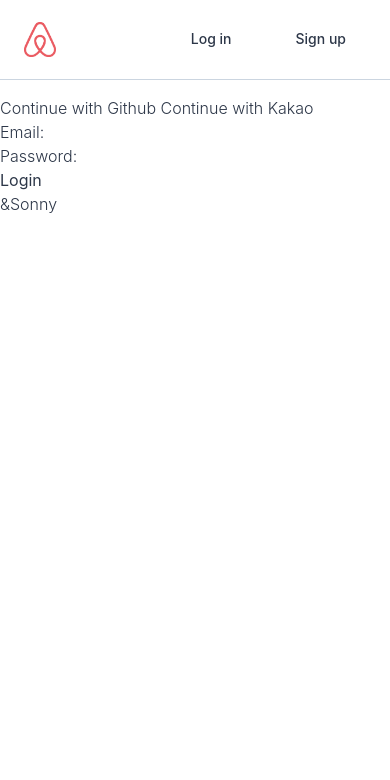
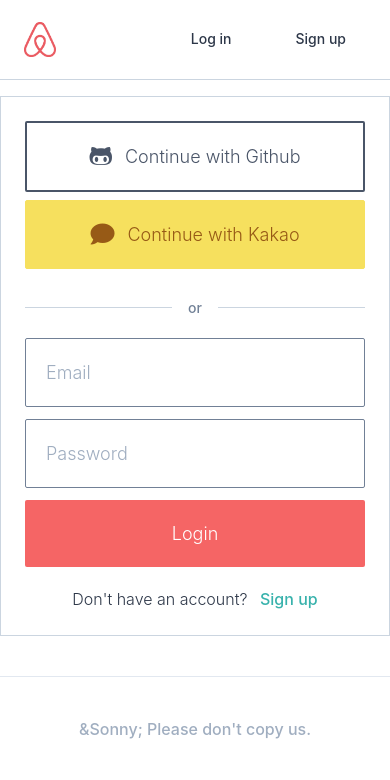
Before and after one commit to sonny-son/airbnb-clone, a Django app: page /users/login in a window 390 px wide. Shown: the top 780 px of the page. Run offline with Django 3.2, Linux system fonts and the light colour scheme; some libraries are stand-ins or nearby versions.

Commit message:
Done Login CSS

```diff
--- a/assets/scss/styles.scss
+++ b/assets/scss/styles.scss
@@ -15,4 +15,15 @@
   }
 }
 
+.btn {
+  @apply text-center rounded-sm font-light text-lg w-full p-5;
+}
+
+.input {
+  @apply rounded-sm py-5 font-light text-lg w-full text-left border border-gray-600 px-5;
+  &:focus {
+    @apply outline-none border-teal-500;
+  }
+}
+
 @tailwind utilities;
--- a/templates/partials/footer.html
+++ b/templates/partials/footer.html
@@ -1,3 +1,3 @@
-<footer>
-&Sonny
+<footer class="container mx-auto text-center py-10 border-t font-medium text-gray-500 flex flex-col">
+    &Sonny; Please don't copy us.
 </footer>
--- a/templates/partials/room_card.html
+++ b/templates/partials/room_card.html
@@ -1,4 +1,5 @@
 <div class="w-1/4 mb-10 px-2">
+    <a href="{% url 'rooms:detail' room.pk %}">
         <div class="w-full h-64 bg-cover bg-center rounded-lg mb-2" style="background-image: url({{room.first_photo}})"></div>
         <div class="flex justify-between mb-2">
             <div class="w-4/5 flex">
@@ -12,4 +13,5 @@
             </span>
         </div>
         <span class="text-black w-11/12 block truncate">{{room.name}}</span>
+    </a>
 </div>
--- a/templates/partials/social_login.html
+++ b/templates/partials/social_login.html
@@ -1,8 +1,14 @@
-<div>
-    <a href="{% url 'users:github-login' %}">
-        Continue with Github
+<div class="flex flex-col w-full">
+    <a href="{% url 'users:github-login' %}" class="btn border-2 text-gray-700 mb-2 border-gray-700">
+        <i class="fab fa-github-alt mr-2 fa-lg"></i> Continue with Github
     </a>
-    <a href="{% url 'users:kakao-login' %}">
-        Continue with Kakao
+    <a href="{% url 'users:kakao-login' %}" class="btn border text-yellow-800 mb-2 border-yellow-400 bg-yellow-400">
+        <i class="fas fa-comment mr-2 fa-lg"></i> Continue with Kakao
     </a>
 </div>
+
+<div class="flex items-center w-full my-5">
+     <div class="h-px w-full bg-gray-400"></div>
+     <span class="text-gray-600 font-medium mx-4 text-sm">or</span>
+     <div class="h-px w-full bg-gray-400"></div>
+ </div>
--- a/templates/rooms/room_list.html
+++ b/templates/rooms/room_list.html
@@ -15,7 +15,7 @@
         {% endfor %}
         </div>
 
-        <div class="flex items-center justify-center">
+        <div class="flex items-center justify-center mb-10">
             {% if page_obj.has_previous %}
                 <a href="?page={{page_obj.previous_page_number}}" class="text-teal-500">
                     <i class="fas fa-arrow-left fa-lg"></i>
--- a/templates/users/login.html
+++ b/templates/users/login.html
@@ -8,13 +8,19 @@
 {% endblock search-bar %}
 
 {% block content %}
+    <div class="container lg:w-5/12 md:w-1/2 xl:w-1/3 mx-auto my-10 flex flex-col items-center border p-6 border-gray-400">
+        {% include 'partials/social_login.html' %}
 
-    {% include 'partials/social_login.html' %}
-
-    <form method="POST" action="{% url "users:login" %}">
-        {% csrf_token %}
-        {{form.as_p}}
-        <button>Login</button>
-    </form>
+        <form method="POST" action="{% url "users:login" %}" class="w-full flex flex-col">
+            {% csrf_token %}
+            <input type="email" placeholder="Email" class="input mb-3">
+            <input type="password" placeholder="Password" class="input mb-3">
+            <button class="btn bg-red-500 text-white">Login</button>
+        </form>
+        <div class="mt-5">
+            <span class="mr-2">Don't have an account?</span>
+            <a href="{% url 'users:signup' %}" class="text-teal-500 font-medium">Sign up</a>
+        </div>
+    </div>
 
 {% endblock content %}
```
Also changed, not shown: static/css/styles.css. Lines whose indentation alone changed are shown as unchanged.
